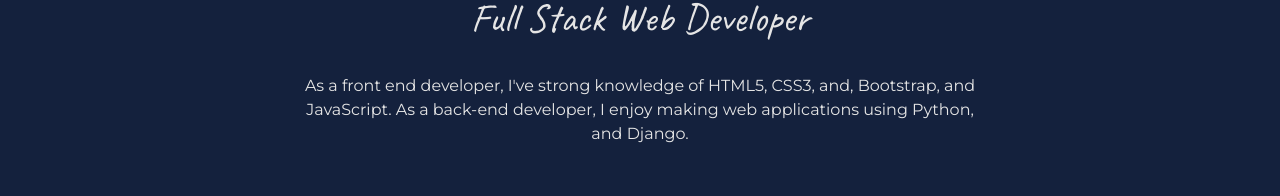
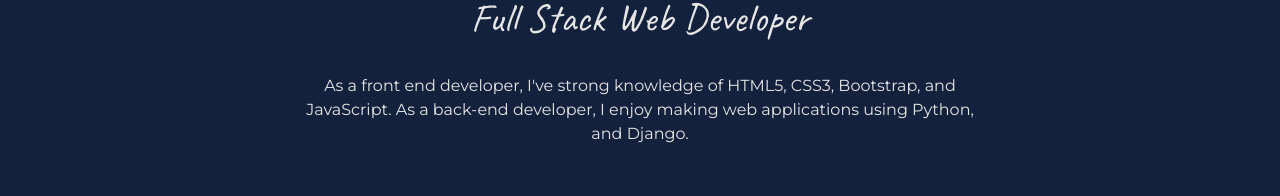
Before and after one commit to rawda-developer/rawdayasser-portfolio, a plain HTML site: page index.html in a window 1280 px wide. Shown: the part 152-348 px from the top of the page. Drawn offline with Linux system fonts and the light colour scheme.

Commit message:
Update index.html

```diff
--- a/index.html
+++ b/index.html
@@ -18,8 +18,7 @@
         <h1>Rawda Yasser</h1>
         <h2>Full Stack Web Developer</h2>
         <p>
-          As a front end developer, I've strong knowledge of HTML5, CSS3,
-          and, Bootstrap, and JavaScript. As a back-end developer, I enjoy making
+          As a front end developer, I've strong knowledge of HTML5, CSS3, Bootstrap, and JavaScript. As a back-end developer, I enjoy making
           web applications using Python, and Django.
         </p>
       </div>
```
